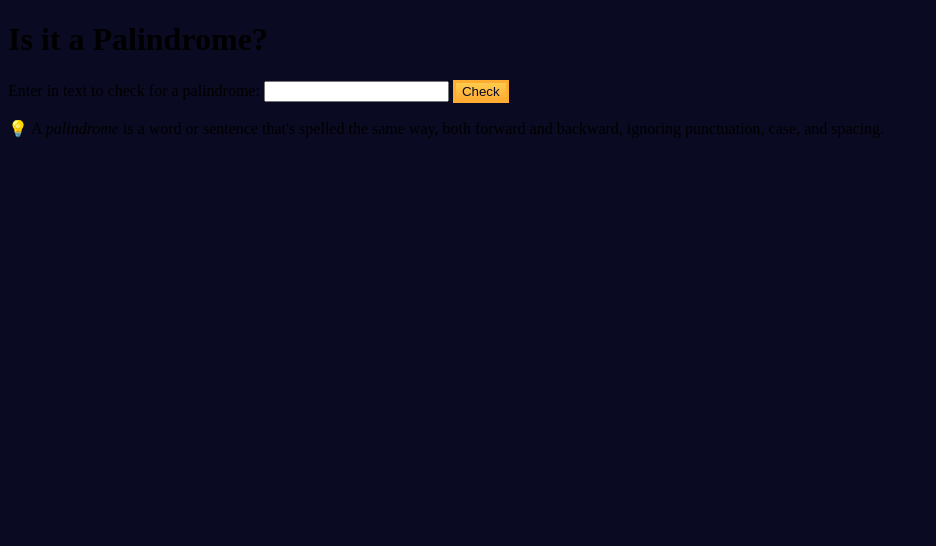
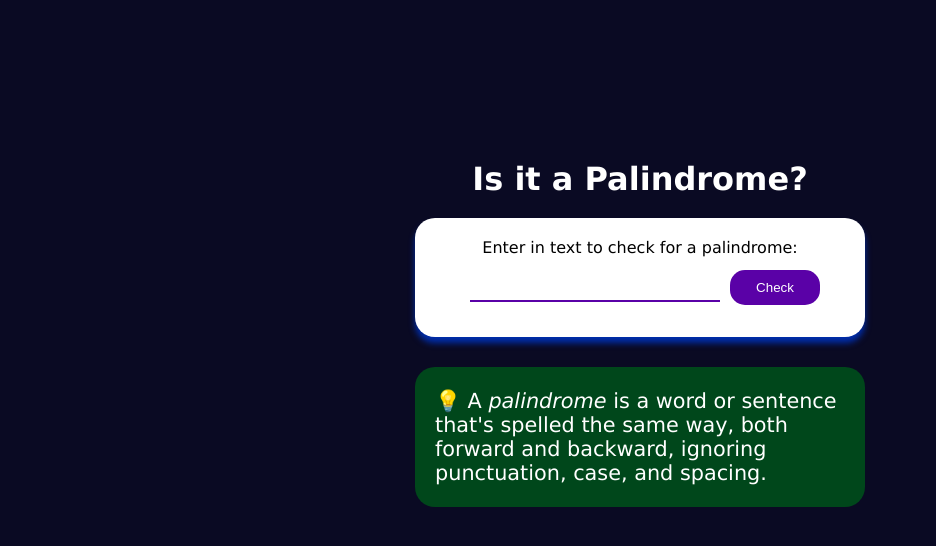
Before and after one commit to ahmadbasyouni10/Palindrome-Checker, a plain HTML site: page index.html in a window 1280 px wide. Shown: the whole page, without its empty margins (0-936 px from the left). Drawn offline with Linux system fonts and the light colour scheme.

Commit message:
Update styles.css

```diff
--- a/styles.css
+++ b/styles.css
@@ -1,45 +1,101 @@
+* {
+  margin: 0;
+  padding: 0;
+  box-sizing: border-box;
+}
 body {
 background-color: #0a0a23;
+font-family: Verdana, Geneva, Tahoma, sans-serif;
+color: white;
 }
 
-  #text {
-    background-color: #0a0a23;
-    color: #ffffff;
+h1 {
+text-align: center;
+margin-top: 150px;
 padding: 10px;
+
 }
 
-  #game {
-    max-width: 500px;
-    max-height: 400px;
-    background-color: #ffffff;
-    color: #ffffff;
-    margin: 30px auto 0px;
-    padding: 10px;
+label {
+color: black;
 }
 
-  #controls,
-  #stats {
-    border: 1px solid #0a0a23;
-    padding: 5px;
-    color: #0a0a23;
+.palindrome-div {
+width: min(100vw, 450px);
+min-height: 100px;
+border-radius: 20px;
+display: flex;
+align-items: center;
+justify-content: center;
+flex-wrap: wrap;
+padding: 20px;
+margin: 10px 0;
+background-color: white;
+box-shadow: 0 6px 6px #002ead;
+
 }
 
-  #monsterStats {
-    display: none;
-    border: 1px solid #0a0a23;
-    padding: 5px;
-    color: #ffffff;
-    background-color: #c70d0d;
+.palindrome-input {
+height: 30px;
+width: 250px;
+text-align: center;
+font-size: 1.2rem;
+margin: 10px;
+border: none;
+border-bottom: 2px solid #5a01a7;
 }
 
-  .stat {
-    padding-right: 10px;
+.palindrome-btn {
+width: 90px;
+border:none;
+padding:10px;
+border-radius: 15px;
+background-color: #5a01a7;
+color:white;
+cursor: pointer;
 }
 
-  button {
-    cursor: pointer;
-    color: #0a0a23;
-    background-color: #feac32;
-    background-image: linear-gradient(#fecc4c, #ffac33);
-    border: 3px solid #feac32;
+.container {
+width: 100%;
+position: relative;
+display: flex;
+align-items: center;
+justify-content: center;
+flex-direction: column;
 }
+
+p {
+display: block;
+
+}
+
+#info {
+
+width: min(100vw, 450px);
+font-size: 1.3rem;
+min-height: 140px;
+background-color: #00471b;
+margin-top: 20px;
+padding: 20px;
+border-radius: 20px;
+display: flex;
+align-items: center;
+justify-content: center;
+}
+
+.hidden {
+display: none;
+}
+
+.results-div {
+overflow-y: auto;
+word-wrap: break-word;
+min-height: 50px;
+color: black;
+}
+
+#result {
+font-size: 1.4rem;
+margin-top: 10px;
+text-align: center;
+}
```
Lines whose indentation alone changed are shown as unchanged.
